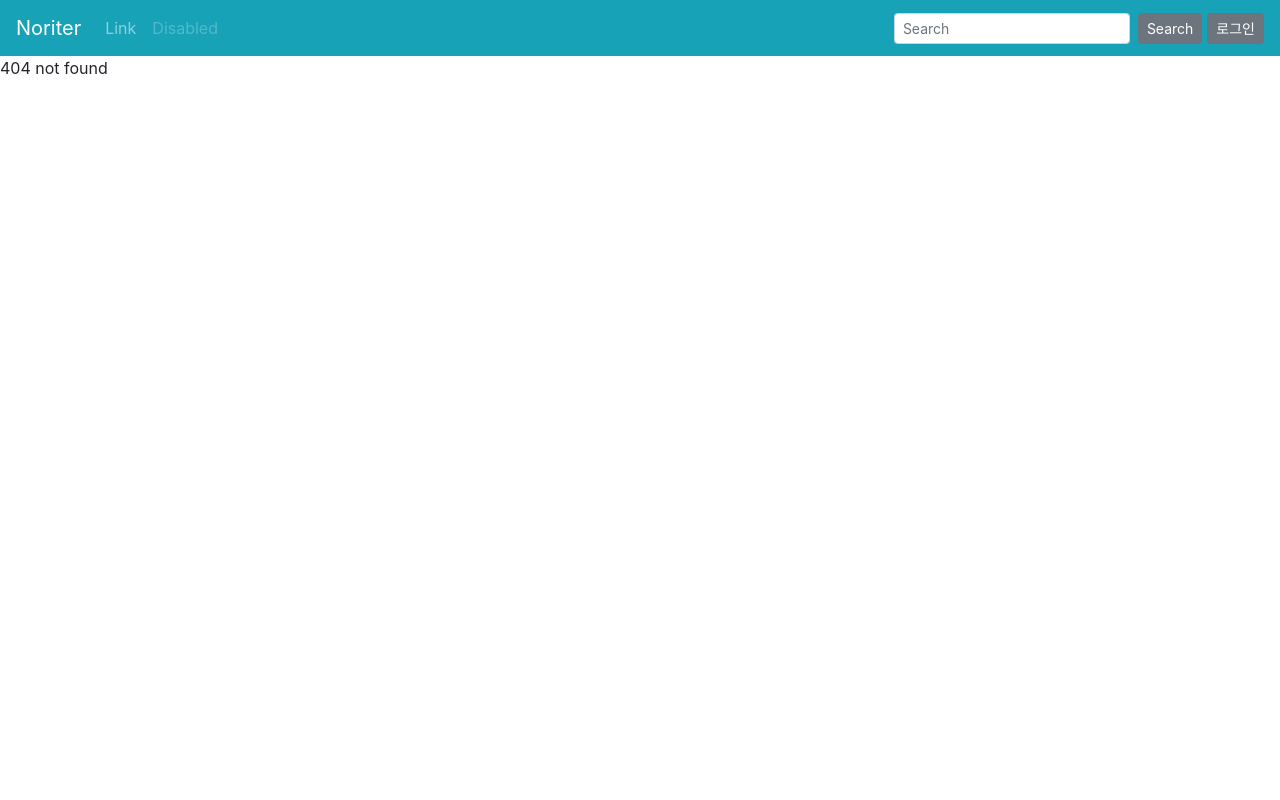
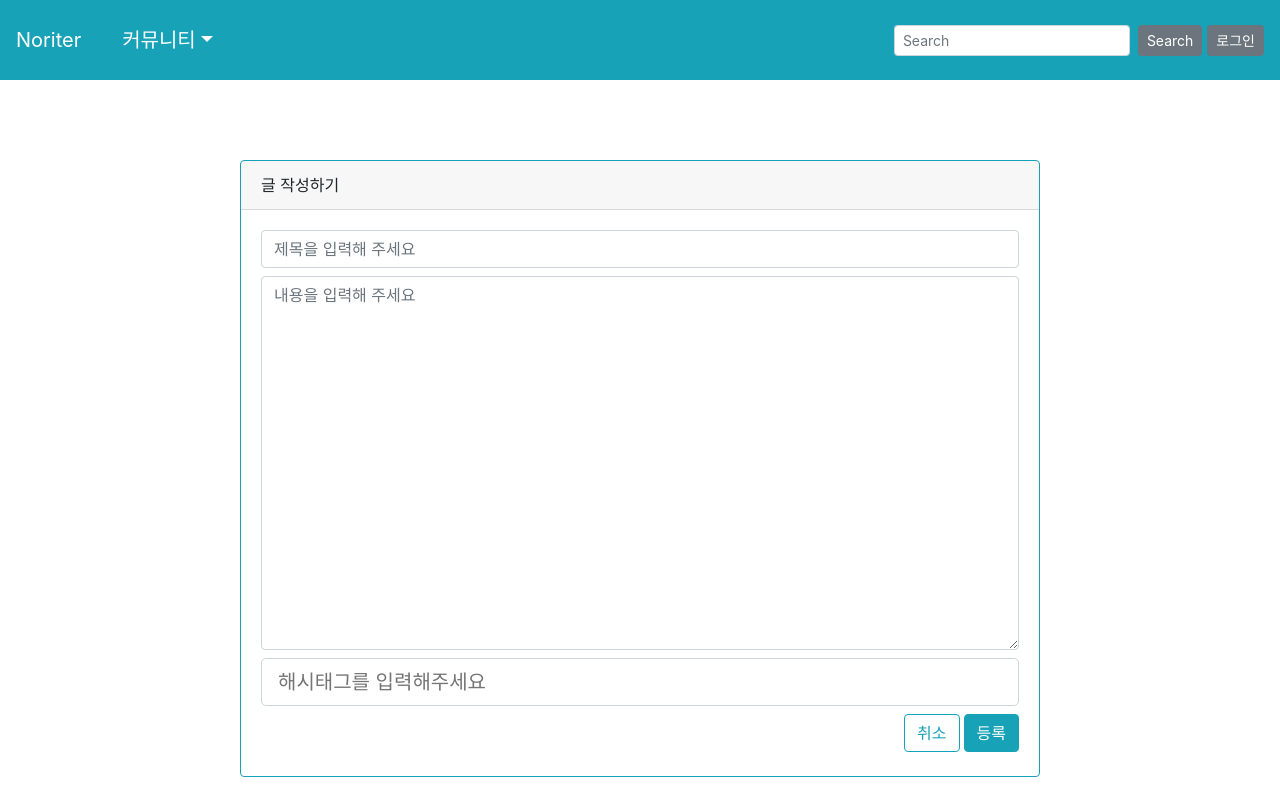
Before and after one commit to PhilSoHanse/frontend, a Vue app: page /community/1/add in a window 1280 px wide. Before the commit this address had no page. Built offline with nearby package versions, Linux system fonts and the light colour scheme; what vue-cookies would draw is missing.

Commit message:
:sparkles: URL 파라미터를 이용한 조회, 생성 기능 수정
- 게시판 타입을 파라미터로 지정하여 해당 타입의 게시판 글을 수정, 생성 하도록 구현
- CORS 해결을 위해 proxy 설정

```diff
--- a/src/api/article/questions.js
+++ /dev/null
@@ -1,31 +0,0 @@
-import { instanceWithAuth } from '@/api/index';
-
-// 질문을 생성하는 API
-function createQuestion(questionData) {
-  return instanceWithAuth.post(
-    '/community/question',
-    JSON.stringify(questionData),
-  );
-}
-
-// 질문 리스트를 조회하는 API
-function fetchQuestionList() {
-  return instanceWithAuth.get('/community/question');
-}
-
-// 질문 리스트를 상태별로 조회하는 API
-function fetchQuestionListByStatus(status) {
-  return instanceWithAuth.get(`/community/question?completion=${status}`);
-}
-
-// 질문 상세 페이지를 조회하는 API
-function fetchQuestionDetail(index) {
-  return instanceWithAuth.get(`/community/question/${index}`);
-}
-
-export {
-  createQuestion,
-  fetchQuestionList,
-  fetchQuestionListByStatus,
-  fetchQuestionDetail,
-};
--- a/src/components/article/question/QuestionAddForm.vue
+++ b/src/components/article/question/QuestionAddForm.vue
@@ -1,7 +1,7 @@
 <template>
   <div>
     <b-card
-      header="질문 작성하기"
+      header="글 작성하기"
       style="max-width: 50rem; margin: auto; margin-top: 10vh"
       class="mb-2"
       border-variant="info"
@@ -41,7 +41,7 @@
 </template>
 
 <script>
-import { createQuestion } from '@/api/article/questions';
+import { create } from '@/api/article/articles';
 export default {
   data() {
     return {
@@ -53,7 +53,7 @@ export default {
   methods: {
     async addQuestion() {
       try {
-        const response = await createQuestion({
+        const response = await create(this.$route.params.type, {
           title: this.title,
           content: this.content,
           hashtag: this.hashtag,
@@ -61,7 +61,8 @@ export default {
         this.$router.push('/home');
         console.log(response);
       } catch (error) {
-        console.log(error.response.data.message);
+        console.log(error.response.data);
+        // console.log(error.response.data.message);
       }
     },
   },
--- a/src/components/article/question/QuestionDetailForm.vue
+++ b/src/components/article/question/QuestionDetailForm.vue
@@ -26,7 +26,7 @@
 </template>
 
 <script>
-import { fetchQuestionDetail } from '@/api/article/questions';
+import { fetchDetail } from '@/api/article/articles';
 export default {
   data() {
     return {
@@ -36,7 +36,10 @@ export default {
   },
   methods: {
     async fetchData() {
-      const { data } = await fetchQuestionDetail(this.$route.params.id);
+      const { data } = await fetchDetail(
+        this.$route.params.type,
+        this.$route.params.id,
+      );
       console.log(this.id);
       this.item = data;
     },
--- a/src/components/common/AppHeader.vue
+++ b/src/components/common/AppHeader.vue
@@ -1,14 +1,31 @@
 <template>
   <div>
     <b-navbar toggleable="lg" type="dark" variant="info">
-      <b-navbar-brand href="#">Noriter</b-navbar-brand>
+      <b-navbar-brand @click="routeCommunityPage('playground')"
+        >Noriter</b-navbar-brand
+      >
 
       <b-navbar-toggle target="nav-collapse"></b-navbar-toggle>
 
       <b-collapse id="nav-collapse" is-nav>
         <b-navbar-nav>
-          <b-nav-item href="#">Link</b-nav-item>
-          <b-nav-item href="#" disabled>Disabled</b-nav-item>
+          <b-dropdown
+            size="lg"
+            id="community"
+            text="커뮤니티"
+            class="m-md-2"
+            variant="info"
+          >
+            <b-dropdown-item @click="routeCommunityPage('playground')"
+              >자유 게시판</b-dropdown-item
+            >
+            <b-dropdown-item @click="routeCommunityPage('question')"
+              >질문 게시판</b-dropdown-item
+            >
+            <b-dropdown-item @click="routeCommunityPage('gathering')"
+              >스터디 게시판</b-dropdown-item
+            >
+          </b-dropdown>
         </b-navbar-nav>
 
         <!-- Right aligned nav items -->
@@ -26,7 +43,7 @@
           <b-nav-form>
             <b-button
               v-if="!isUserLogin"
-              to="login"
+              to="/login"
               size="sm"
               class="my-2 my-sm-0"
               type="submit"
@@ -52,6 +69,11 @@ export default {
       return this.$store.getters.isLogin;
     },
   },
+  methods: {
+    routeCommunityPage(type) {
+      this.$router.push(`/community/${type}`);
+    },
+  },
 };
 </script>
 
--- a/src/routes/index.js
+++ b/src/routes/index.js
@@ -19,15 +19,15 @@ export default new VueRouter({
       component: () => import('@/views/CallBackPage.vue'),
     },
     {
-      path: '/community/question',
+      path: '/community/:type',
       component: () => import('@/views/Article/Question/QuestionListPage.vue'),
     },
     {
-      path: '/community/question/add',
+      path: '/community/:type/add',
       component: () => import('@/views/Article/Question/QuestionAddPage.vue'),
     },
     {
-      path: '/community/question/:id',
+      path: '/community/:type/:id',
       component: () =>
         import('@/views/Article/Question/QuestionDetailPage.vue'),
     },
--- a/src/views/Article/Question/QuestionListPage.vue
+++ b/src/views/Article/Question/QuestionListPage.vue
@@ -3,8 +3,16 @@
     <div>
       <b-tabs content-class="mt-3">
         <b-tab title="전체" active @click="fetchAllData"></b-tab>
-        <b-tab title="미해결" active @click="fetchDataByStatus(false)"></b-tab>
-        <b-tab title="해결됨" active @click="fetchDataByStatus(true)"></b-tab>
+        <b-tab
+          title="미해결"
+          active
+          @click="fetchDataByStatus('incomplete')"
+        ></b-tab>
+        <b-tab
+          title="해결됨"
+          active
+          @click="fetchDataByStatus('complete')"
+        ></b-tab>
       </b-tabs>
     </div>
     <div>
@@ -36,10 +44,7 @@
   </div>
 </template>
 <script>
-import {
-  fetchQuestionList,
-  fetchQuestionListByStatus,
-} from '@/api/article/questions';
+import { fetchList, fetchListByStatus } from '@/api/article/articles';
 import dayjs from 'dayjs';
 
 export default {
@@ -68,33 +73,32 @@ export default {
         {
           key: 'hashtag',
           label: '해시태그',
-          // formatter: arr => {
-          //   return arr.replace(/"/g, '');
-          // },
         },
       ],
-      perPage: 3,
+      perPage: 10,
       currentPage: 1,
+      type: '',
       items: [],
     };
   },
   methods: {
     async fetchAllData() {
-      const { data } = await fetchQuestionList();
+      const { data } = await fetchList(this.type);
       this.items = data;
     },
     async fetchDataByStatus(status) {
-      const { data } = await fetchQuestionListByStatus(status);
+      const { data } = await fetchListByStatus(this.type, status);
       this.items = data;
     },
     rowClick(item) {
       this.$router.push({
-        path: `/community/question/${item.id}`,
+        path: `/community/${this.type}/${item.id}`,
       });
     },
   },
   created() {
     this.fetchAllData();
+    this.type = this.$route.params.type;
   },
 };
 </script>
--- a/vue.config.js
+++ b/vue.config.js
@@ -1,6 +1,7 @@
 const { defineConfig } = require('@vue/cli-service');
 module.exports = defineConfig({
   devServer: {
+    proxy: 'http://localhost:8080',
     client: {
       overlay: false,
     },
```
